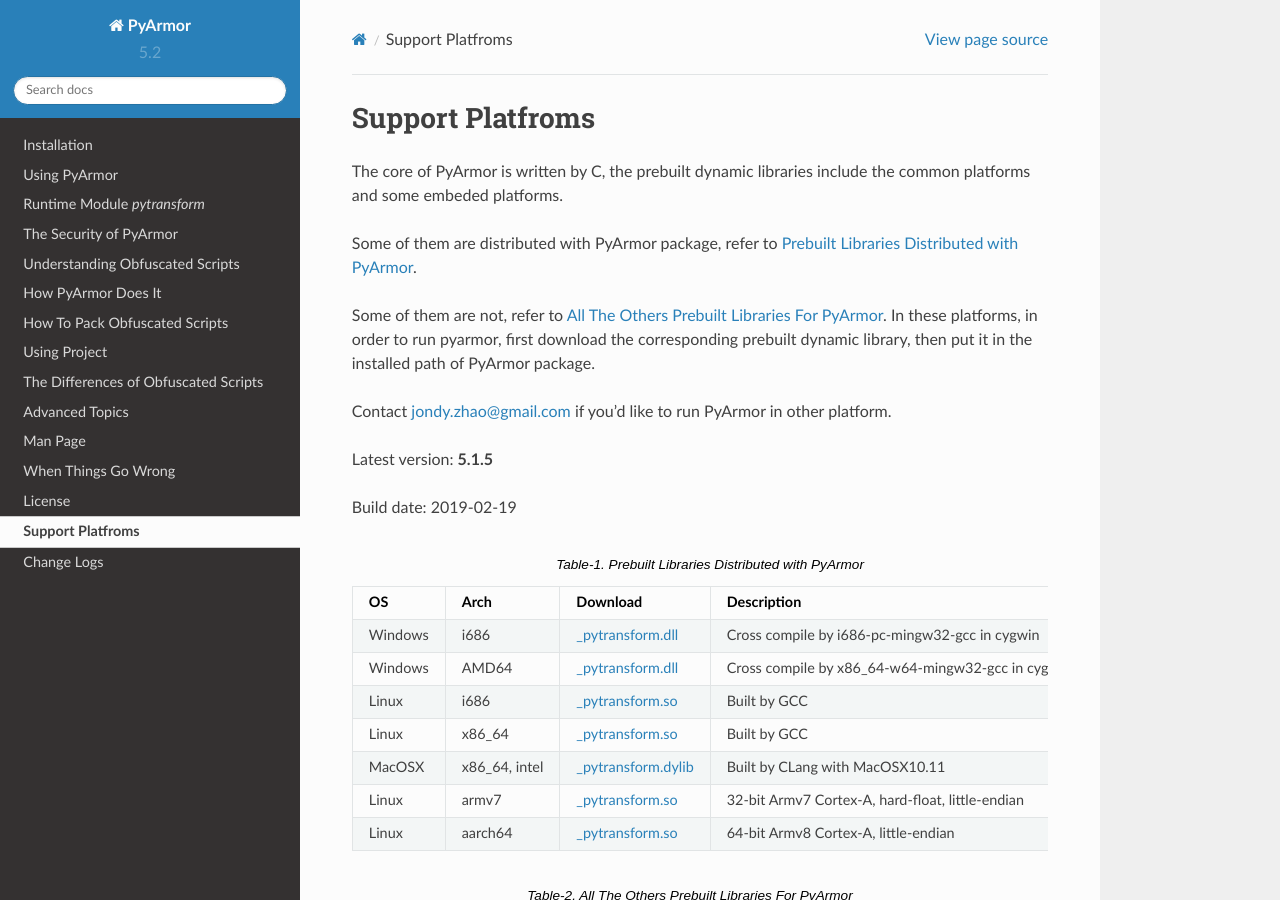
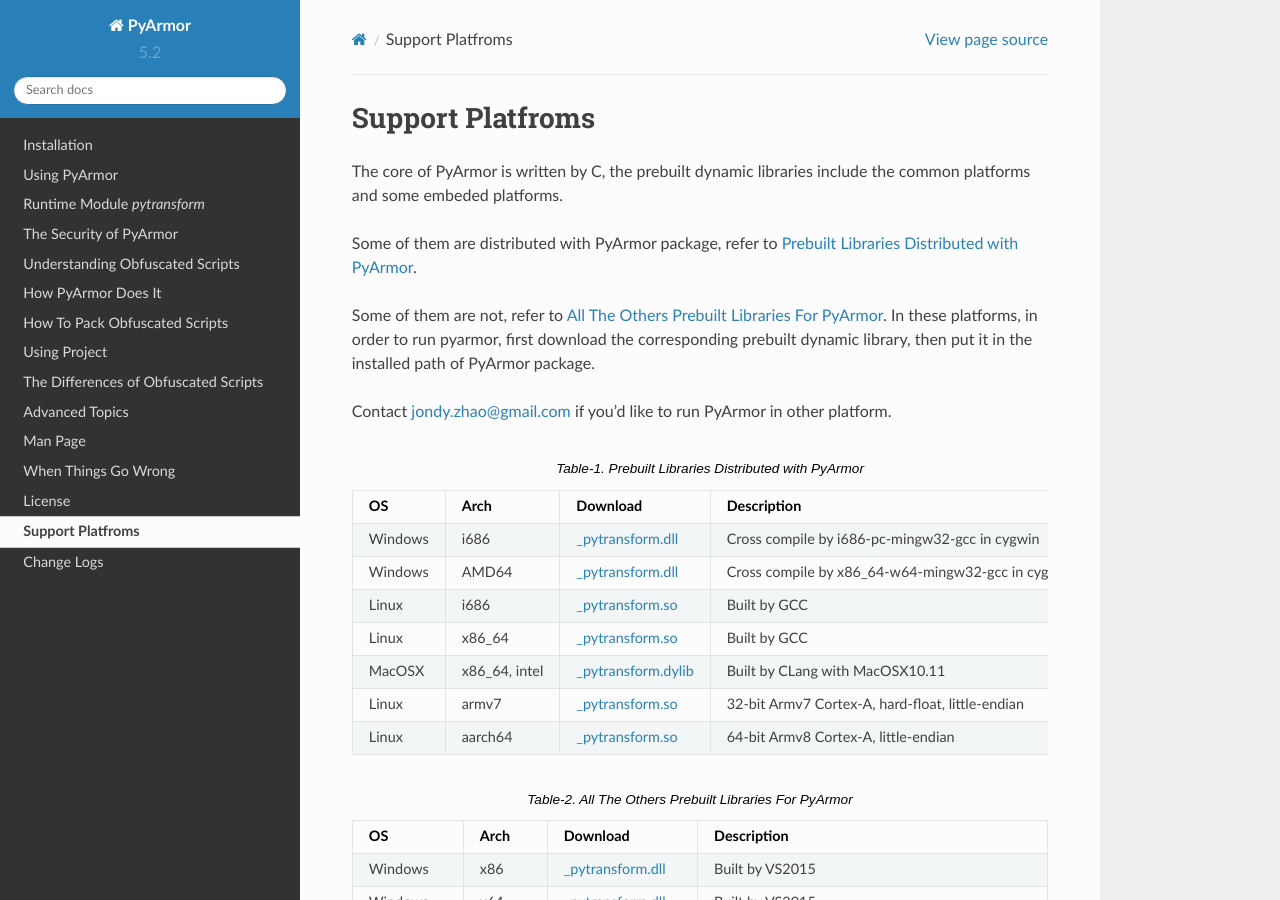
Before and after one commit to dashingsoft/pyarmor, a Sphinx documentation site: the page built from docs/platforms.rst, in a window 1280 px wide and 900 px high. Built offline with Sphinx 7.4.7 and the Read the Docs theme 2.0.0, drawn with Linux system fonts in a browser that asks for light colours.

Commit message:
Remove lines

```diff
--- a/docs/platforms.rst
+++ b/docs/platforms.rst
@@ -16,10 +16,6 @@
 
 Contact jondy.zhao@gmail.com if you'd like to run PyArmor in other
 platform.
-
-Latest version: **5.1.5**
-
-Build date: 2019-02-19
 
 .. list-table:: Table-1. Prebuilt Libraries Distributed with PyArmor
    :widths: 10 10 20 60
```
